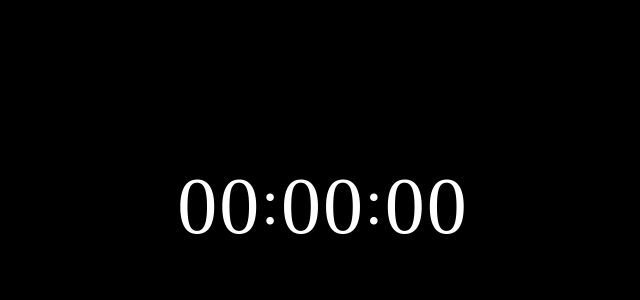
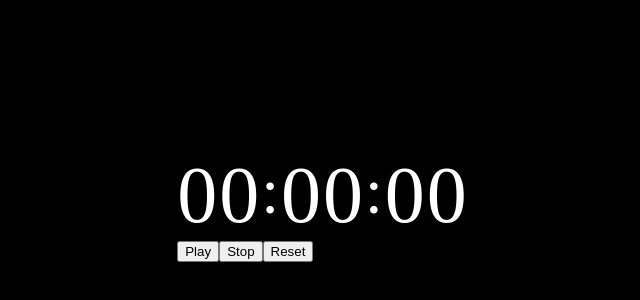
Before and after one commit to Roeck/Timer, a React (Create React App) app: page / in a window 1280 px wide. Shown: the part 194-494 px from the top of the page, without its empty margins (317-957 px from the left). Built offline with nearby package versions, Linux system fonts and the light colour scheme.

Commit message:
controls component

```diff
--- a/src/Components/Controls/Controls.tsx
+++ b/src/Components/Controls/Controls.tsx
@@ -1,9 +1,17 @@
 import React from 'react';
+import './Controls.css';
 
-function Controls() {
+
+type Props = {
+    setTimeInSeconds: Function
+};
+
+function Controls(props: any) {
     return (
-        <section>
-
+        <section className="controls-container">
+            <button>Play</button>
+            <button>Stop</button>
+            <button>Reset</button>
         </section>
     )
 }
--- a/src/Components/Main/Main.tsx
+++ b/src/Components/Main/Main.tsx
@@ -1,6 +1,7 @@
 import React, { useState, useEffect } from 'react';
 import './Main.css'
 import Timer from '../../Helper/Timer';
+import Controls from '../Controls/Controls';
 
 function Main() {
     const [timeInSeconds, setTimeInSeconds] = useState<number>(0);
@@ -12,6 +13,7 @@ function Main() {
     }, [timeInSeconds]);
 
     return (
+        <main>
             <section className="time-container">
                 <p className="timer-text">{timerArray[0]}</p>
                 <span>:</span>
@@ -19,6 +21,8 @@ function Main() {
                 <span>:</span>
                 <p className="timer-text">{timerArray[2]}</p>
             </section>
+            <Controls setTimeInSeconds={setTimeInSeconds} />
+        </main>
     )
 }
 
```
Lines whose indentation alone changed are shown as unchanged.
